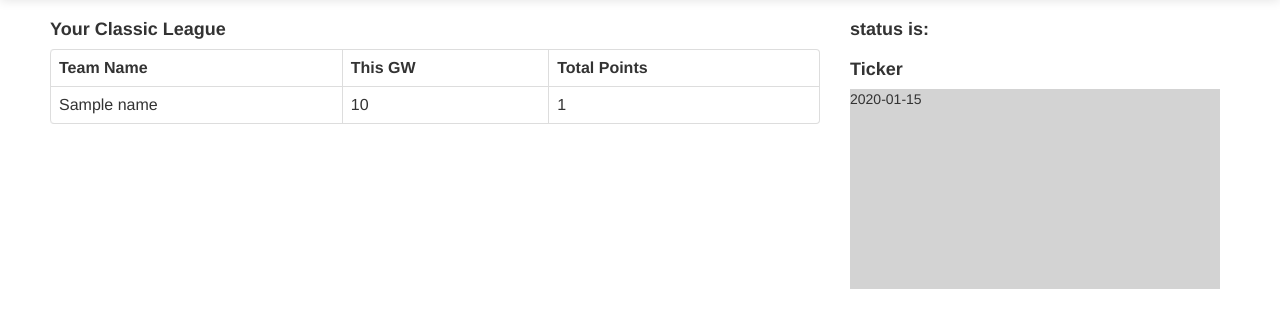
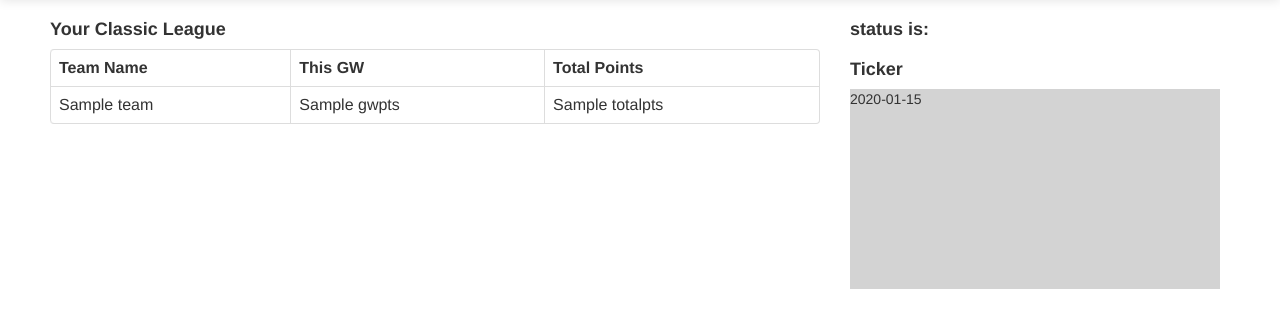
Before and after one commit to sylg/live_fpl_old, a Flask app: template templates/live.html in a window 1280 px wide. Shown: the part 41-369 px from the top of the page. Run offline with Flask 2, Linux system fonts and the light colour scheme; the template is opened without the code that fills it: most values are stand-ins (such as "Sample title", 1, 10 or a date in 2020); data that the repository does not hold is empty; some libraries are stand-ins or nearby versions.

Commit message:
Working league scrapper & redis storing

```diff
--- a/app.py
+++ b/app.py
@@ -2,24 +2,54 @@ from flask import Flask, request, render_template
 import redis
 import os
 from push import *
+from collections import OrderedDict
+import urllib2
+from bs4 import BeautifulSoup
+
 
 app = Flask(__name__)
 r.set('livefpl_status','')
-league = [[307, {'id': 37828, 'rank': 12, 'teamname':'PEDD United','gw_score':42 }],
-[356, {'id': 205633, 'rank': 6, 'teamname':'Fc Mbonabushia','gw_score':42 }],
-[312, {'id': 933573, 'rank': 11, 'teamname':'FC Slurp','gw_score':42 }],
-[362, {'id': 38861, 'rank': 5, 'teamname':'KFC_Overijse','gw_score':42 }],
-[396, {'id': 1538051, 'rank': 2, 'teamname':'Fc Paris','gw_score':42 }]]
-#league = {'PEDD United': {'id': 37828, 'rank': 12, 'totalpts': 307}, 'Fc Mbonabushia': {'id': 205633, 'rank': 6, 'totalpts': 356}, 'FC Slurp': {'id': 933573, 'rank': 11, 'totalpts': 312}, 'KFC_Overijse': {'id': 38861, 'rank': 5, 'totalpts': 362}, 'Fc Paris': {'id': 1538051, 'rank': 2, 'totalpts': 396}, 'CP Rangers': {'id': 194801, 'rank': 9, 'totalpts': 334}, 'FC Van Nico': {'id': 321564, 'rank': 7, 'totalpts': 342}, 'FC Lasne': {'id': 688922, 'rank': 1, 'totalpts': 407}, 'RSC Swarlz': {'id': 694831, 'rank': 4, 'totalpts': 383}, 'MonacoDiBaviera': {'id': 378429, 'rank': 3, 'totalpts': 388}, 'FC Jaboulani': {'id': 303108, 'rank': 8, 'totalpts': 337}, 'FC Gamos': {'id': 175286, 'rank': 10, 'totalpts': 317}}
-league = sorted(league, reverse=True)
+
+
+def getteams(leagueid):
+	url = 'http://fantasy.premierleague.com/my-leagues/%s/standings/' % leagueid
+	response = urllib2.urlopen(url)
+	html = response.read()
+	tablestart = html.find('<!-- League tables -->')
+	tableend = html.find('</section>')
+	html = html[tablestart:tableend]
+	soup = BeautifulSoup(html)
+	if len(soup.find_all('tr')) <= 25:
+		for team in soup.find_all('tr'):
+
+			if team.find('a') == None:
+				continue
+			teamname = str(team.find('a').string)
+			team_id = int(team.a['href'].strip('/').split('/')[1])
+			total_pts = int(team.td.next_sibling.next_sibling.next_sibling.next_sibling.next_sibling.next_sibling.next_sibling.next_sibling.next_sibling.next_sibling.string)
+			gw_pts = int(team.td.next_sibling.next_sibling.next_sibling.next_sibling.next_sibling.next_sibling.next_sibling.next_sibling.string)
+			r.sadd('league:%s'%leagueid, team_id)
+			for team in r.smembers('league:%s'%leagueid):
+				r.hmset('team:%s' %team_id,{'id':team_id, 'totalpts':total_pts, 'gwpts':gw_pts, 'teamname':teamname})
+	else:
+		r.sadd('league:%s'%leagueid,"toobig")
+
 
 @app.route("/", methods=['GET', 'POST'])
 def index():
 	return render_template("index.html")
 
-
 @app.route("/live", methods=['GET', 'POST'])
 def live():
+	lid = str(request.args.get('league_id'))
+	getteams(lid)
+	league = []
+	if r.sismember('league:%s'%lid, "toobig") == 0:
+		for team in r.smembers('league:%s' % lid):
+			league.append(r.hgetall('team:%s'%str(team)))
+		league = sorted(league, key=lambda k: k['totalpts'],reverse=True)
+	else:
+		league.append('None')
 	return render_template("live.html",pushed_data=r.lrange('pushed_data',0,-1), league=league)
 
 @app.route("/status",methods=['GET','POST'])
@@ -29,6 +59,7 @@ def status():
 
 
 
+
 if __name__ == '__main__':
 	# Bind to PORT if defined, otherwise default to 5000.
 	port = int(os.environ.get('PORT', 5000))
--- a/templates/index.html
+++ b/templates/index.html
@@ -17,10 +17,12 @@
       <h1>LiveFPL</h1>
       <p>For Mofos eyes only.</p>
       <p>
-        <a class="btn btn-primary btn-large" href="/live">
+        <a id="Go" class="btn btn-primary btn-large" href="/live?league_id=48483">
           Live Update Now!
         </a>
       </p>
     </div>
+<script>
+</script>
 </body>
 </html>
--- a/templates/live.html
+++ b/templates/live.html
@@ -43,6 +43,8 @@
 <div class="container-fluid">
 	<div class="span8">
 		<h4>Your Classic League</h4>
+		{% if league[0] != 'None'  %}
+
 		<table class="table table-bordered">
 			<thead>
 				<tr>
@@ -53,14 +55,16 @@
 			</thead>
 			{% for team in league %}
 				<tr>
-					<td>{{ team[1]['teamname'] }}</td>
-					<td>{{ team[1]['gw_score'] }}</td>
-					<td>{{ team[0] }}</td>
+					<td>{{ team['teamname'] }}</td>
+					<td>{{ team['gwpts'] }}</td>
+					<td>{{ team['totalpts']}} </td>
 				</tr>
 			{% endfor %}
 
 		</table>
-
+		{% else %}
+		<p>Sorry, your league is not supported by LiveFPL because it has more than 25 players.</p>
+		{% endif %}
 	</div>
 	<div class="span4">
 		<div class="row-fluid">
@@ -73,6 +77,8 @@
 						  {% for update in pushed_data -%}
 						  	{{ update | safe}}
 							{%- endfor %}
+						<div>
+
 						</ul>
 				</div>
 		</div>
```
Also changed, not shown: testing.py (+22 -10 lines).
